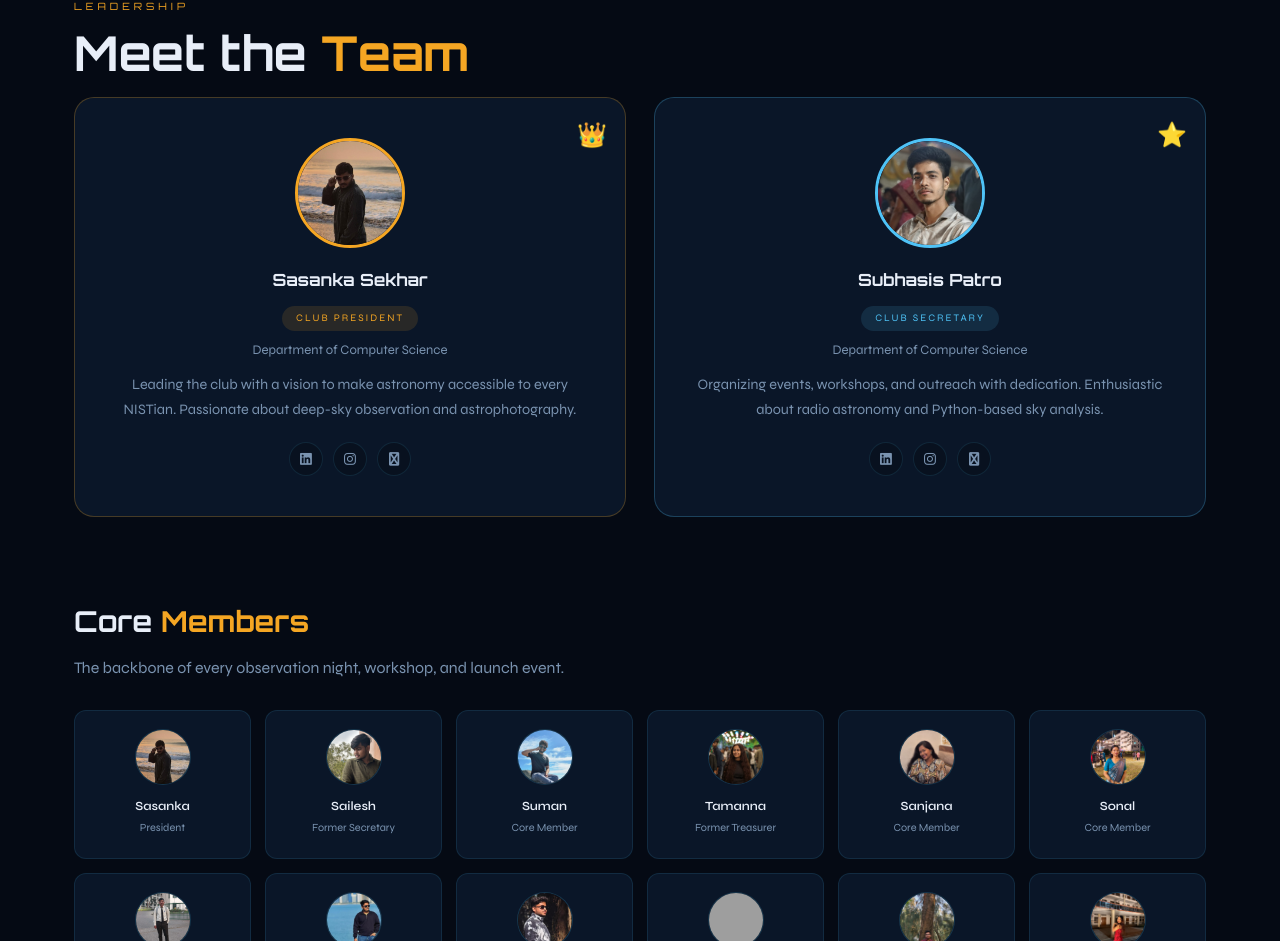
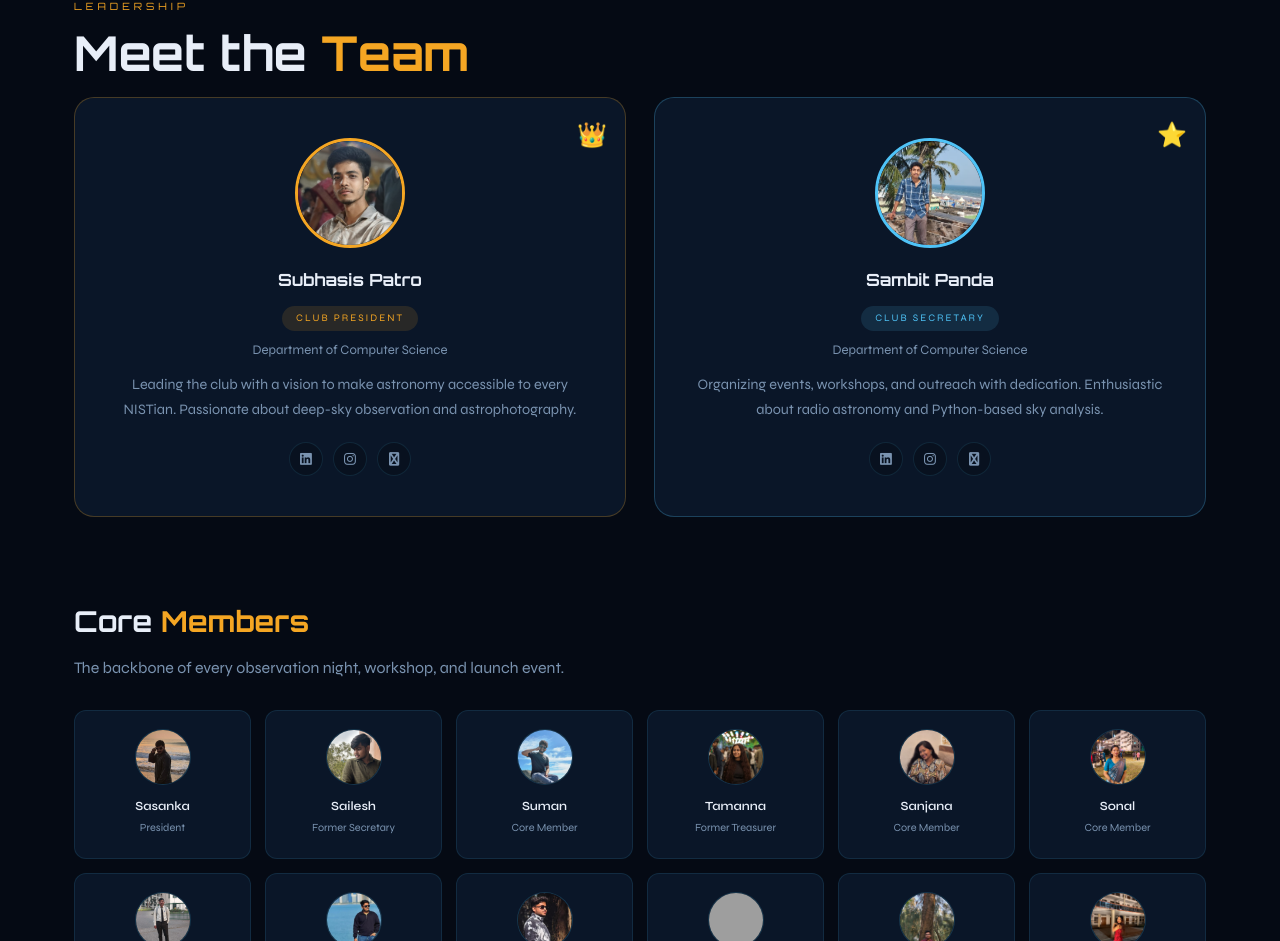
Before and after one commit to vanillafeisty/nist-astronomy-club, a React (Create React App) app: page / in a window 1280 px wide. Shown: the part 4576-5517 px from the top of the page. Built offline with nearby package versions, Linux system fonts and the light colour scheme; grey boxes are pictures that could not be loaded; a web font is replaced by a local one.

Commit message:
Update Team.jsx

```diff
--- a/src/components/Team.jsx
+++ b/src/components/Team.jsx
@@ -64,19 +64,19 @@ export default function Team() {
         {/* Leaders — just change the filename in require() if needed */}
         <div style={{ display: 'grid', gridTemplateColumns: '1fr 1fr', gap: 28, marginBottom: 80 }} className="leaders-grid">
           <LeaderCard
-            name="Sasanka Sekhar"
+            name="Subhasis Patro"
             role="Club President"
             badge="👑"
-            photo={require('../images/members/sasanka.jpeg')}
+            photo={require('../images/members/subhasis.jpeg')}
             dept="Department of Computer Science"
             bio="Leading the club with a vision to make astronomy accessible to every NISTian. Passionate about deep-sky observation and astrophotography."
             color="#f5a623"
           />
           <LeaderCard
-            name="Subhasis Patro"
+            name="Sambit Panda"
             role="Club Secretary"
             badge="⭐"
-            photo={require('../images/members/subhasis.jpeg')}
+            photo={require('../images/members/Sambit.jpeg')}
             dept="Department of Computer Science"
             bio="Organizing events, workshops, and outreach with dedication. Enthusiastic about radio astronomy and Python-based sky analysis."
             color="#4fc3f7"
```
